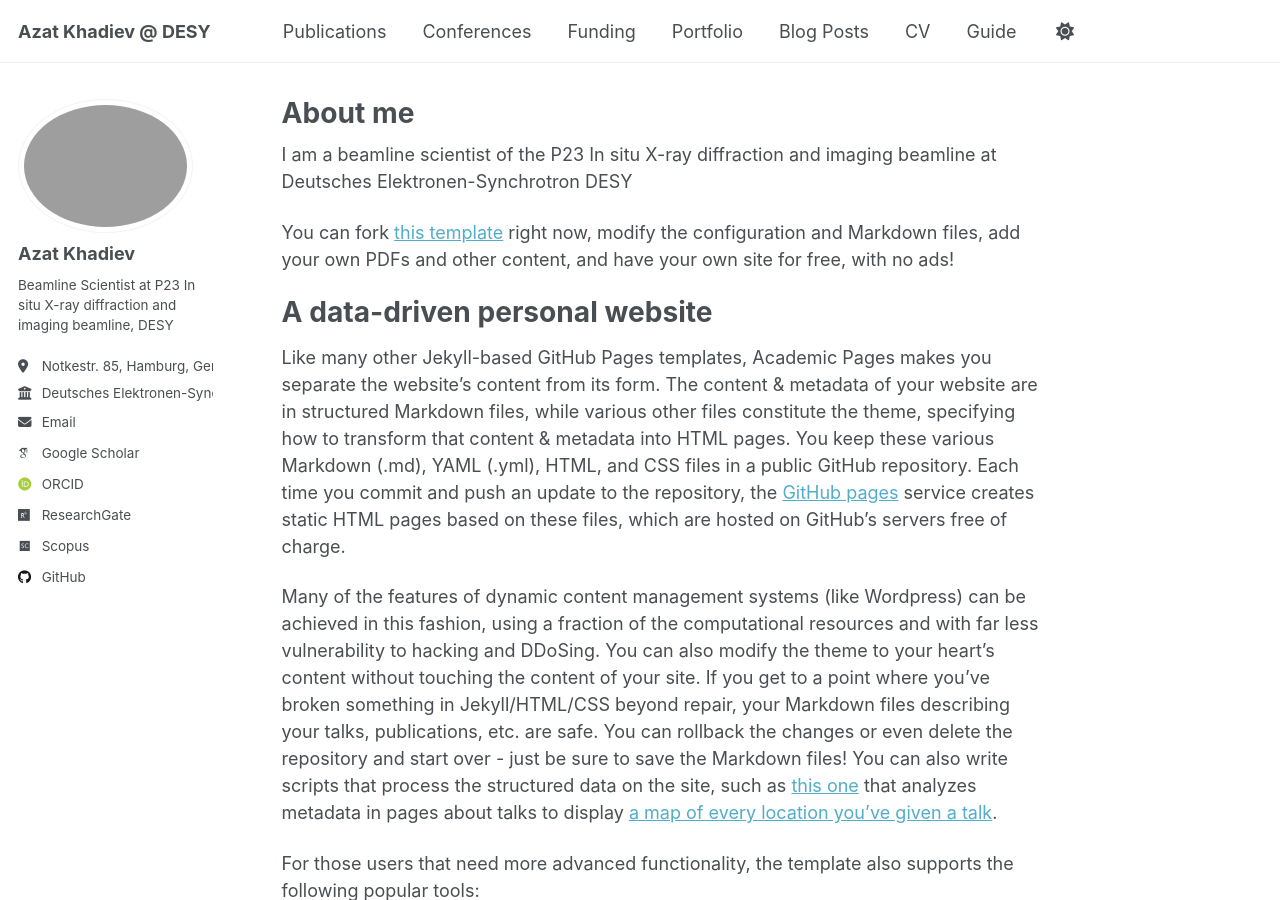
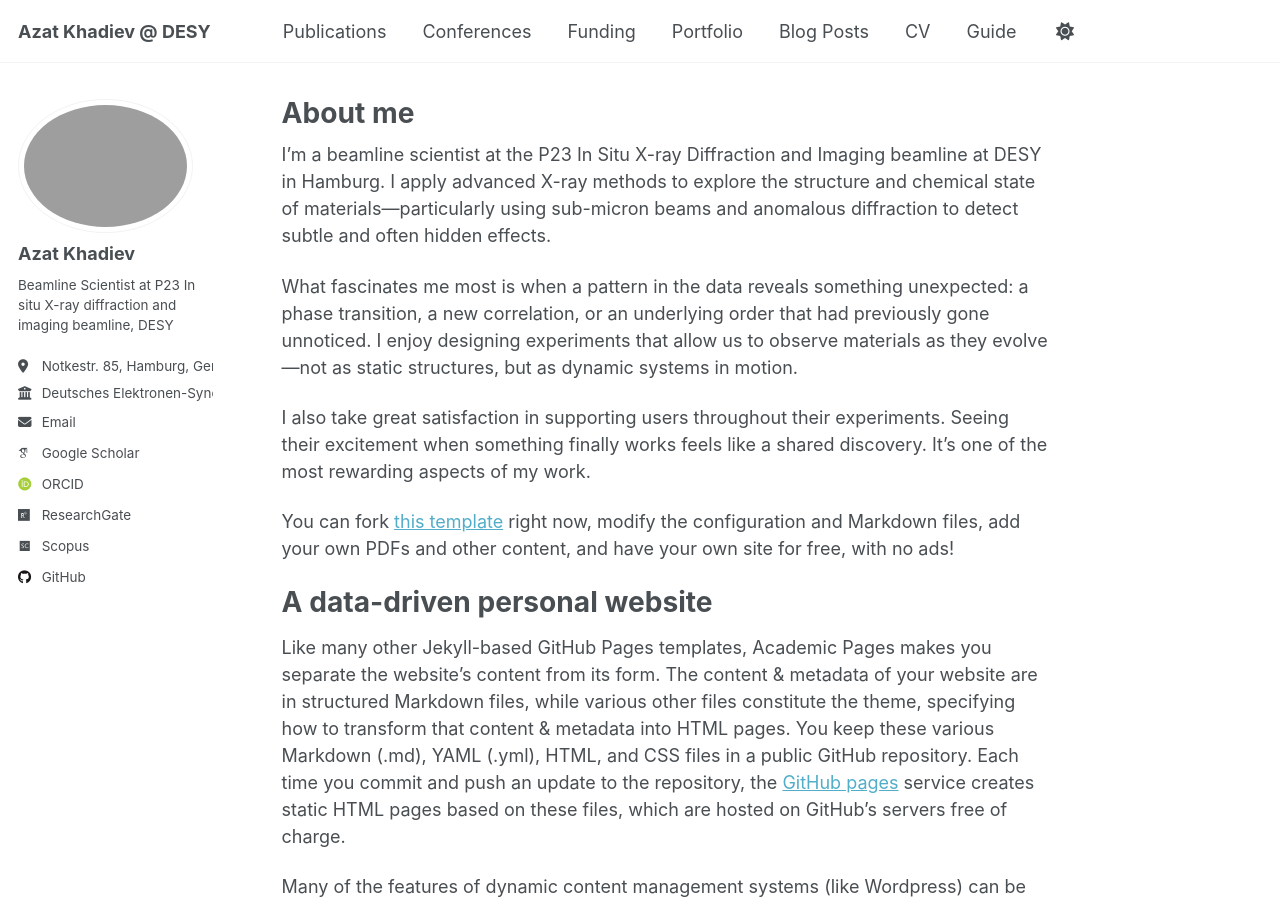
Before and after one commit to azkhadiev/azkhadiev.github.io, a Jekyll site: the page built from _pages/about.md, in a window 1280 px wide and 900 px high. Built offline with Jekyll 4.4.1, drawn with Linux system fonts in a browser that asks for light colours; some web fonts are replaced; a script that is not in the unit is left out.

Commit message:
Update about.md

```diff
--- a/_pages/about.md
+++ b/_pages/about.md
@@ -7,7 +7,11 @@ redirect_from:
   - /about.html
 ---
 
-I am a beamline scientist of the P23 In situ X-ray diffraction and imaging beamline at Deutsches Elektronen-Synchrotron DESY
+I’m a beamline scientist at the P23 In Situ X-ray Diffraction and Imaging beamline at DESY in Hamburg. I apply advanced X-ray methods to explore the structure and chemical state of materials—particularly using sub-micron beams and anomalous diffraction to detect subtle and often hidden effects.
+
+What fascinates me most is when a pattern in the data reveals something unexpected: a phase transition, a new correlation, or an underlying order that had previously gone unnoticed. I enjoy designing experiments that allow us to observe materials as they evolve—not as static structures, but as dynamic systems in motion.
+
+I also take great satisfaction in supporting users throughout their experiments. Seeing their excitement when something finally works feels like a shared discovery. It’s one of the most rewarding aspects of my work.
 
  You can fork [this template](https://github.com/academicpages/academicpages.github.io) right now, modify the configuration and Markdown files, add your own PDFs and other content, and have your own site for free, with no ads!
 
```
